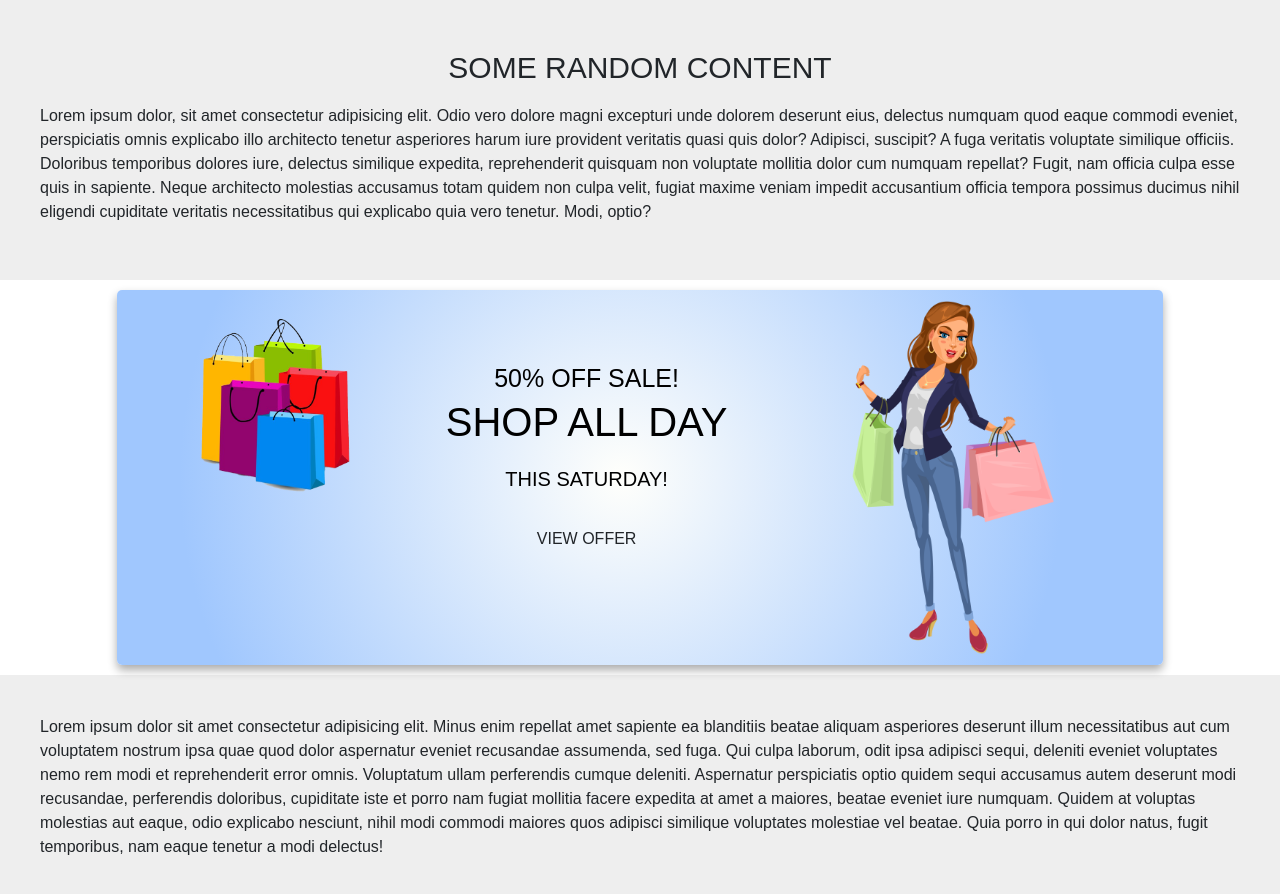
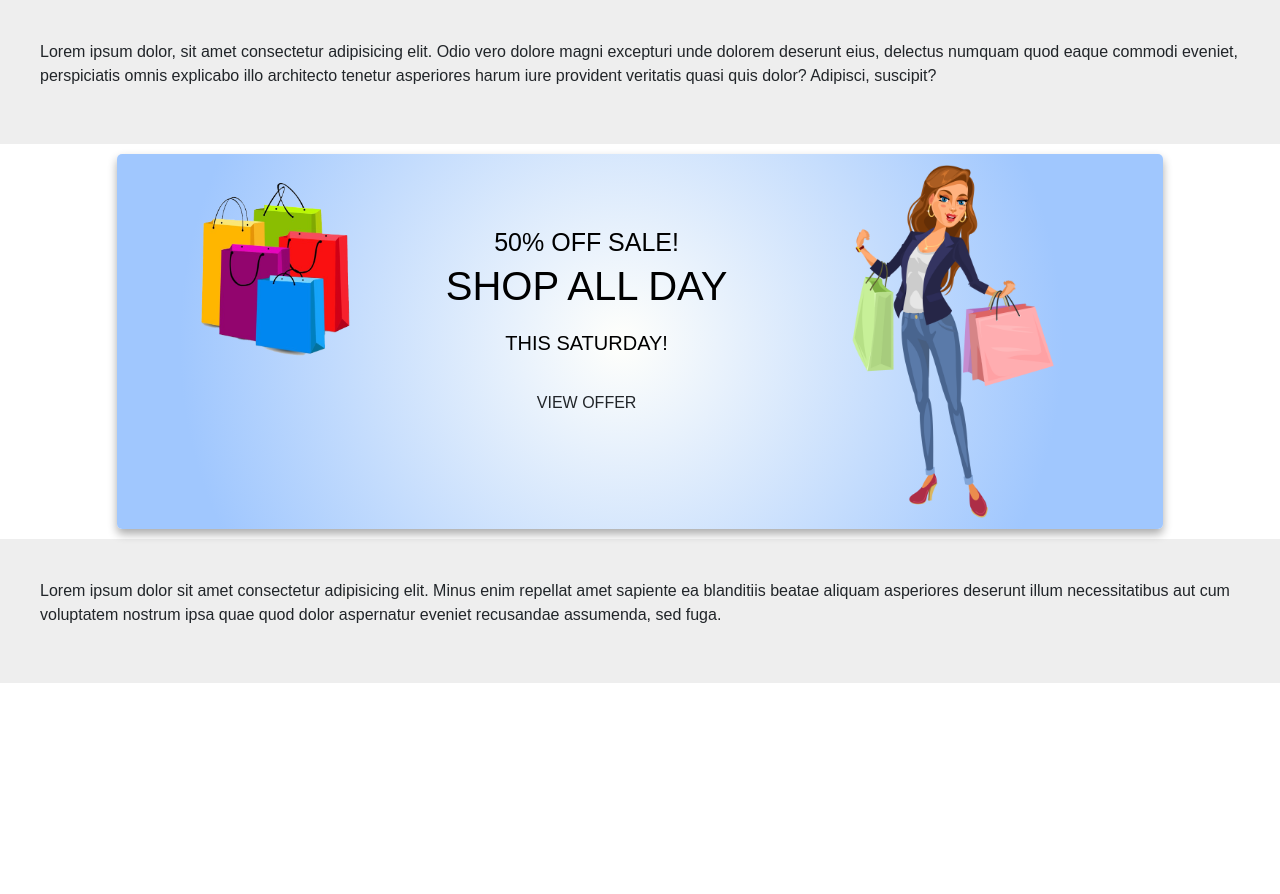
Before and after one commit to stradless05/Responsive-Banner-Ad-Project, a plain HTML site: page index.html in a window 1280 px wide. After the commit the page ends 800 px from the top, so only its background shows below. Drawn offline with nearby package versions, Linux system fonts and the light colour scheme.

Commit message:
removed html

```diff
--- a/index.html
+++ b/index.html
@@ -15,20 +15,12 @@
   </head>
   <body>
     <div class="text">
-      <h3>Some random content</h3>
       <p>
         Lorem ipsum dolor, sit amet consectetur adipisicing elit. Odio vero
         dolore magni excepturi unde dolorem deserunt eius, delectus numquam quod
         eaque commodi eveniet, perspiciatis omnis explicabo illo architecto
         tenetur asperiores harum iure provident veritatis quasi quis dolor?
-        Adipisci, suscipit? A fuga veritatis voluptate similique officiis.
-        Doloribus temporibus dolores iure, delectus similique expedita,
-        reprehenderit quisquam non voluptate mollitia dolor cum numquam
-        repellat? Fugit, nam officia culpa esse quis in sapiente. Neque
-        architecto molestias accusamus totam quidem non culpa velit, fugiat
-        maxime veniam impedit accusantium officia tempora possimus ducimus nihil
-        eligendi cupiditate veritatis necessitatibus qui explicabo quia vero
-        tenetur. Modi, optio?
+        Adipisci, suscipit?
       </p>
     </div>
     <div class="banner-container">
@@ -52,16 +44,7 @@
         Lorem ipsum dolor sit amet consectetur adipisicing elit. Minus enim
         repellat amet sapiente ea blanditiis beatae aliquam asperiores deserunt
         illum necessitatibus aut cum voluptatem nostrum ipsa quae quod dolor
-        aspernatur eveniet recusandae assumenda, sed fuga. Qui culpa laborum,
-        odit ipsa adipisci sequi, deleniti eveniet voluptates nemo rem modi et
-        reprehenderit error omnis. Voluptatum ullam perferendis cumque deleniti.
-        Aspernatur perspiciatis optio quidem sequi accusamus autem deserunt modi
-        recusandae, perferendis doloribus, cupiditate iste et porro nam fugiat
-        mollitia facere expedita at amet a maiores, beatae eveniet iure numquam.
-        Quidem at voluptas molestias aut eaque, odio explicabo nesciunt, nihil
-        modi commodi maiores quos adipisci similique voluptates molestiae vel
-        beatae. Quia porro in qui dolor natus, fugit temporibus, nam eaque
-        tenetur a modi delectus!
+        aspernatur eveniet recusandae assumenda, sed fuga.
       </p>
     </div>
   </body>
```
